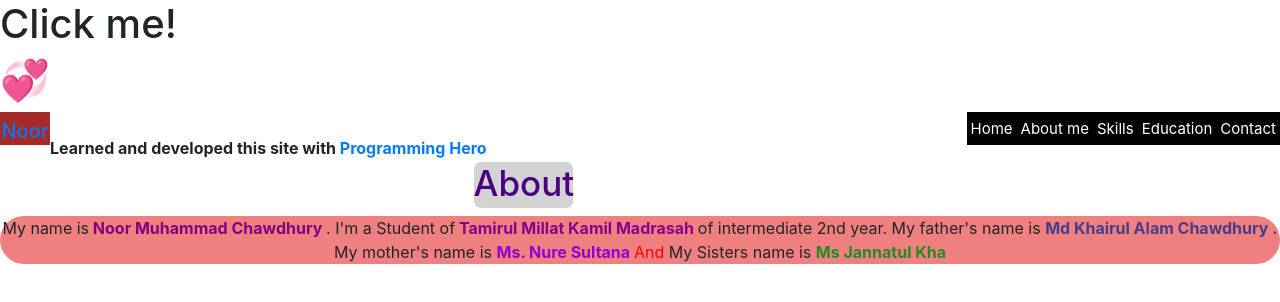
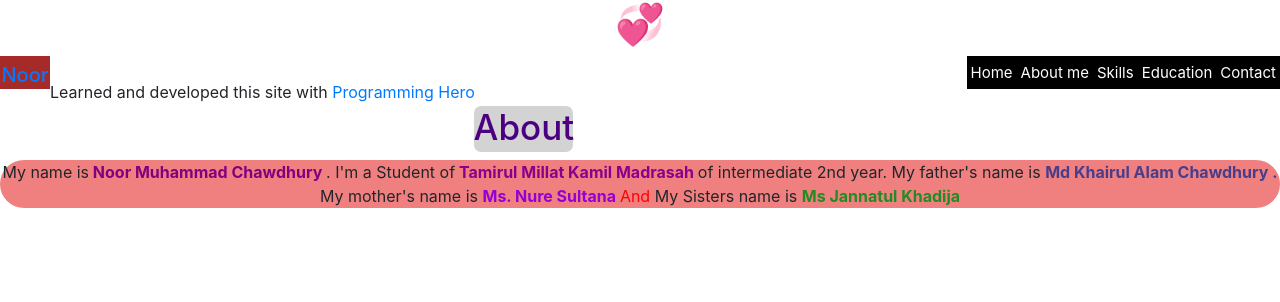
Before and after one commit to Noor-Muhammadd/Noor-Muhammad, a plain HTML site: page index.html in a window 1280 px wide. Drawn offline with Linux system fonts and the light colour scheme.

Commit message:
publishing awesome pages 1592528992034

```diff
--- a/css/style.css
+++ b/css/style.css
@@ -2,6 +2,10 @@
 *{
     margin:0 ;
     padding:0 ;
+}
+
+.love{
+    text-align:center ;
 }
 
 .logo {
--- a/index.html
+++ b/index.html
@@ -14,8 +14,7 @@
   <link rel="stylesheet" href="css/style.css">
  </head>
  <body>
-  <h1 onclick="this.innerHTML = 'Thanks!'">Click me!</h1>
-  <h1 onclick="this.innerHTML=&quot;Noor Muhammad&quot; "> 💞 </h1>
+  <h1 class="love" onclick="this.innerHTML=&quot;Noor Muhammad&quot; "> 💞 </h1>
   <div class="logo">
    <h3><a href="">Noor</a> </h3>
   </div>
@@ -32,10 +31,10 @@
    <h3 class="about" style="background-color:lightgray"> About me </h3>
    <!--<br-->
    <br>
-   <p class="paragraph"> My name is<b> <span style="color:purple">Noor Muhammad Chawdhury </span> </b>. I'm a Student of<b> <span style="color:darkmagenta">Tamirul Millat Kamil Madrasah </span></b>of intermediate 2nd year. My father's name is <b> <span style="color:darkslateblue"> Md Khairul Alam Chawdhury . </span> </b> My mother's name is <b> <span style="color:darkviolet"> Ms. Nure Sultana </span> </b> <span style="color:red"> And </span> My Sisters name is <b> <span style="color:forestgreen"> Ms Jannatul Kha
-  <!--main js-->
-  <script src="js/main.js">
-</script>
+   <p class="paragraph"> My name is<b> <span style="color:purple">Noor Muhammad Chawdhury </span> </b>. I'm a Student of<b> <span style="color:darkmagenta">Tamirul Millat Kamil Madrasah </span></b>of intermediate 2nd year. My father's name is <b> <span style="color:darkslateblue"> Md Khairul Alam Chawdhury . </span> </b> My mother's name is <b> <span style="color:darkviolet"> Ms. Nure Sultana </span> </b> <span style="color:red"> And </span> My Sisters name is <b> <span style="color:forestgreen"> Ms Jannatul Khadija </span></b>
+    <!--main js--> <script src="js/main.js">
+</script>  </p>
+  </div>
   <footer>
    <p class="programminghero">Learned and developed this site with <a href="http://www.programming-hero.com">Programming Hero</a></p>
   </footer>
--- a/js/main.js
+++ /dev/null
@@ -1,4 +0,0 @@
-// Add all your JS here
-function handle(id){
-    id.innerHTML="Noor Muhammad "
-}
```
